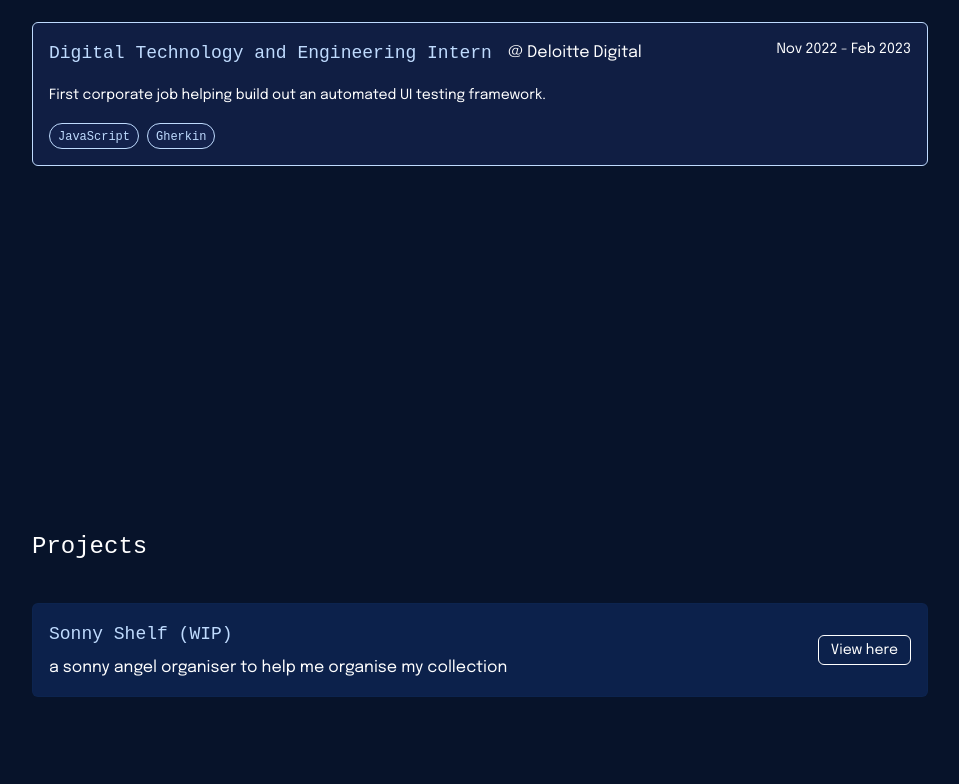
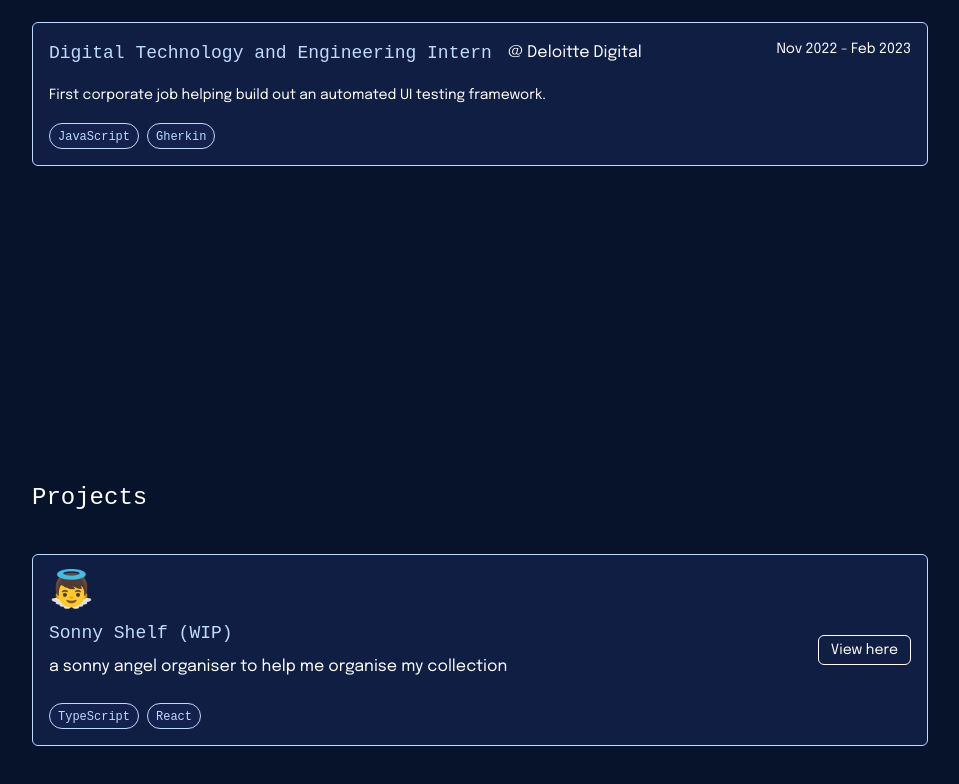
Before and after one commit to tracyjqin/tracyjqin.github.io, a React (Create React App) app: page / in a window 1280 px wide. Shown: the part 1290-2074 px from the top of the page, without its empty margins (160-1119 px from the left). Built offline with nearby package versions, Linux system fonts and the light colour scheme; a web font is replaced by a local one.

Commit message:
feat: add emoji to project

```diff
--- a/src/projects.json
+++ b/src/projects.json
@@ -1,9 +1,14 @@
 {
     "projects": [
         {
+            "icon": "👼",
             "name": "Sonny Shelf (WIP)",
             "description": "a sonny angel organiser to help me organise my collection",
-            "link": "https://tracyjqin.github.io/sonny-shelf/"
+            "link": "https://tracyjqin.github.io/sonny-shelf/",
+            "technologies": [
+                "TypeScript",
+                "React"
+            ]
         }
     ]
 }
--- a/src/sections/Projects.tsx
+++ b/src/sections/Projects.tsx
@@ -1,10 +1,13 @@
 import React from "react";
 import dataImport from "../projects.json";
+import Lozenge from "../components/Lozenge";
 
 interface ProjectsItem {
+  icon: string;
   name: string;
   description: string;
   link: string;
+  technologies: string[];
 }
 
 interface ProjectsData {
@@ -26,9 +29,12 @@ const Projects = () => {
       <div className="flex flex-col gap-6 items-center w-full">
 
         {data.projects.map((proj: ProjectsItem, index: number) => (
-          <div className="flex flex-row bg-[#0E2654]/80 w-3/4 max-w-4xl p-4 border border-[#0E2654]/50 text-left rounded-md items-center justify-between" key={index}>
+          <div className="flex flex-row bg-blue-950/60 w-3/4 max-w-4xl p-4 border border-blue-200 text-left rounded-md items-center justify-between" key={index}>
 
             <div className="flex flex-col gap-2">
+              <span className="text-4xl">
+                {proj.icon}
+              </span>
               <span className="text-blue-200 text-lg font-code">
                 {proj.name}
               </span>
@@ -36,6 +42,12 @@ const Projects = () => {
               <span className="text-white text-md">
                 {proj.description}
               </span>
+
+              <div className="flex gap-2 pt-4 justify-start">
+                {proj.technologies.map((idx) =>
+                  <Lozenge text={idx} />
+                )}
+              </div>
 
             </div>
             <div>
```
